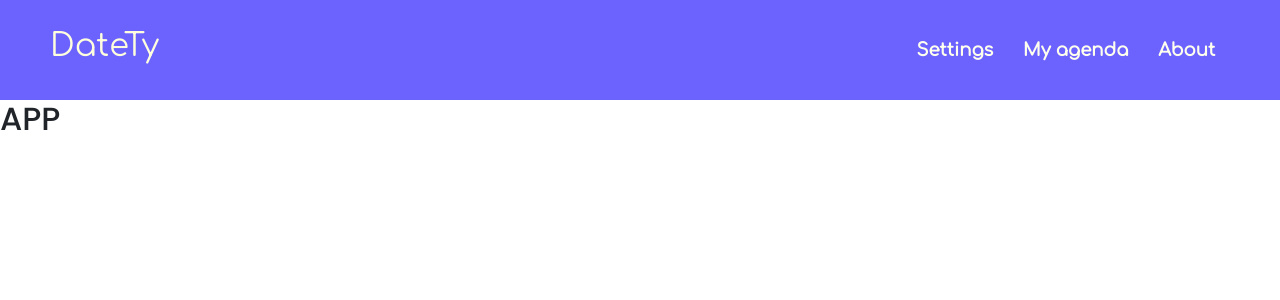
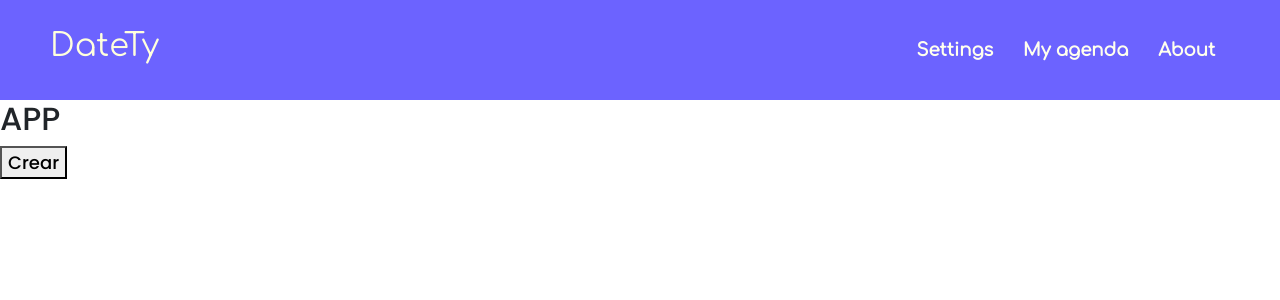
Before and after one commit to dylansel/Datety, a React (Vite) app in the folder frontend/: page /app in a window 1280 px wide. Shown: the top 300 px of the page. Built offline with nearby package versions, Linux system fonts and the light colour scheme.

Commit message:
creacion de modal de alerta

```diff
--- /dev/null
+++ b/frontend/src/components/AlertModal.jsx
@@ -0,0 +1,83 @@
+import React from "react";
+
+export default function AlertModal({msg, closeModal, isCalled}) {
+
+  const modalContainerStyle= {
+    width: "20%",
+    minHeight: "12rem",
+    left:"0",
+    right: "0",
+    margin: "0 auto",
+    background: "#212737", //#f4f4f8 PARA DARKMODE  //8797af otra opcion
+    borderRadius: "20px",
+    color: "#f4f4f8",
+    display: "none",
+    flexDirection: "column",
+    justifyContent: "space-between",
+
+  }
+
+  const modalCalled= {
+    width: "20%",
+    minHeight: "12rem",
+    position: "absolute",
+    left:"0",
+    right: "0",
+    margin: "0 auto",
+    background: "#212737", //#f4f4f8 PARA DARKMODE  //8797af otra opcion
+    borderRadius: "20px",
+    color: "#f4f4f8",
+    display: "flex",
+    flexDirection: "column",
+    justifyContent: "space-between",
+    transition: "1s"
+  }
+
+  const topSectionStyle= {
+    display: "flex",
+    justifyContent: "end",
+    padding: "0 .6rem",
+    color: "#888"
+  }
+
+  const mainSectionStyle= {
+    padding: "0 1rem"
+  }
+
+  const buttonSectionStyle= {
+    display: "flex",
+    justifyContent: "space-evenly",
+    padding: ".6rem 0"
+  }
+
+  const buttonStyle= {
+    borderRadius: "10px",
+    border: "none",
+    padding: ".3rem",
+    color: "#fafafa"
+
+  }
+
+  const buttonClose= {
+    border: "none",
+    background: "transparent",
+    color: "#fafafa"
+  }
+
+
+
+  return(
+    <div style={isCalled ? modalCalled : modalContainerStyle } className="modal_alert">
+      <div className="top_section" style={topSectionStyle}>
+        <button onClick={closeModal} style={buttonClose}>x</button>
+      </div>
+      <div className="main_section" style={mainSectionStyle}>
+        <p>¿Seguro que {msg}?</p>
+      </div>
+      <div className="buttons-section" style={buttonSectionStyle}>
+        <button style={buttonStyle} className="cancel_button" onClick={closeModal}>Cancelar</button>
+        <button style={buttonStyle} className="accept_button"  onClick={closeModal}>Aceptar</button>
+      </div>
+    </div>
+  )
+}
--- a/frontend/src/pages/APP.jsx
+++ b/frontend/src/pages/APP.jsx
@@ -1,16 +1,42 @@
 import React, { useState, useEffect } from "react"
+import AlertModal from "../components/AlertModal";
 import Header from "../components/utils/Header";
 
 const isLoged = true;
 
 
 export default function APP() {
+
+  // const [create, setCreate] = useState(true);
+  const [isPending, setIsPending]= useState(false)
+
+  const closeModal= ()=>{
+    setIsPending(false)
+  }
+
+  const openModal= ()=>{
+    setIsPending(true)
+
+  }
+
+  const temporalStyle= {}
+  const alertStyle= {
+    opacity: "0.5",
+    background: "rgba(0, 0, 0, 0.5)"
+  }
+
+
+
   return (
-    <>
+    <div>
       <Header isLoged={isLoged} />
-      <div>
-        <h2>APP</h2>
-      </div>
-    </>
+      {isPending && <AlertModal msg="desea crear un nuevo evento" closeModal={closeModal} isCalled={isPending}/>}
+        <div style={isPending ? alertStyle : temporalStyle}>
+          <h2>APP</h2>
+          <button onClick={openModal}>Crear</button>
+        </div>
+    </div>
+
+
   )
 }
--- a/frontend/src/stylesheets/animations.css
+++ b/frontend/src/stylesheets/animations.css
@@ -116,3 +116,19 @@ body{
         max-width: 90% !important;
     }
 }
+
+/* _____MODAL ALERTA_____ */
+
+.accept_button{
+    background: #3ddc97;
+}
+
+.cancel_button{
+    background: #F54654;
+}
+
+.modal_alert{
+    transition: .5s;
+    transform: translateY(-30px);
+    z-index: 10;
+}
```
Also changed, not shown: 1 other file (tests, documents, lock files or other folders).
